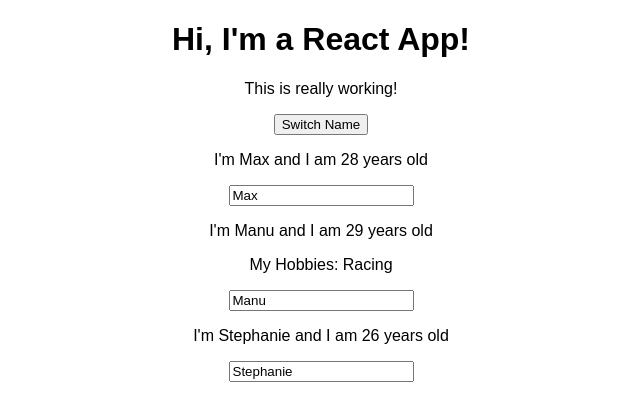
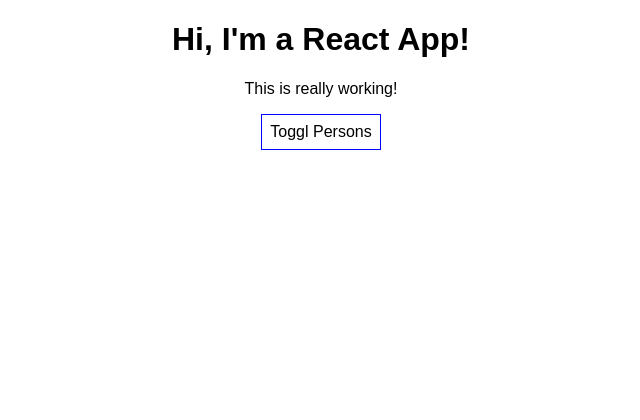
Before and after one commit to Andrelpoj/react-course, a React (Create React App) app: page / in a window 1280 px wide. Shown: the top 420 px of the page, without its empty margins (319-959 px from the left). Built offline with nearby package versions, Linux system fonts and the light colour scheme.

Commit message:
Conditionals

```diff
--- a/src/App.js
+++ b/src/App.js
@@ -28,16 +28,31 @@
         { name: 'Max', age: 28 },
         { name: event.target.value, age: 29 },
         { name: 'Stephanie', age: 28 },
-      ]
+      ],
+      otherState: 'some other value',
+      showPersons: false
     })
   }
 
+  togglPersonsHandler = () => {
+    const doesShow = this.state.showPersons;
+    this.setState({showPersons: !doesShow});
+  }
+
   render() {
-    return (
-      <div className="App">
-        <h1>Hi, I'm a React App!</h1>
-        <p>This is really working!</p>
-        <button onClick={this.switchNameHandler}>Switch Name</button>
+    const style = {
+      backgroundColor: 'white',
+      font: 'inherit',
+      border: '1px solid blue',
+      padding: '8px',
+      cursor: 'pointer'
+    };
+
+    let persons = null;
+
+    if (this.state.showPersons) {
+      persons = (
+        <div>
             <Person
               name={this.state.persons[0].name}
               age={this.state.persons[0].age}>
@@ -52,6 +67,20 @@
           </div>
       );
     }
+
+    return (
+      <div className="App">
+        <h1>Hi, I'm a React App!</h1>
+        <p>This is really working!</p>
+        <button
+          style={style}
+          onClick={this.togglPersonsHandler}>
+          Toggl Persons
+        </button>
+        {persons}
+      </div>
+    );
+  }
 }
 
 export default App;
--- /dev/null
+++ b/src/Person/Person.css
@@ -0,0 +1,9 @@
+.Person {
+    width: 60%;
+    margin: 16px auto;
+    border: 1px solid #eee;
+    box-shadow: 0 2px 3px #ccc;
+    padding: 16px;
+    text-align: center;
+
+}
--- a/src/Person/Person.js
+++ b/src/Person/Person.js
@@ -1,8 +1,10 @@
 import React from 'react';
+
+import './Person.css';
 
 const person = (props) => {
     return (
-        <div>
+        <div className="Person">
             <p onClick={props.click}>I'm {props.name} and I am {props.age} years old</p>
             <p>{props.children}</p>
             <input type="text" onChange={props.changed} value={props.name} />
```
Also changed, not shown: package.json (line endings or trailing spaces), 1 other file (tests, documents, lock files or other folders). Lines whose indentation alone changed are shown as unchanged.
